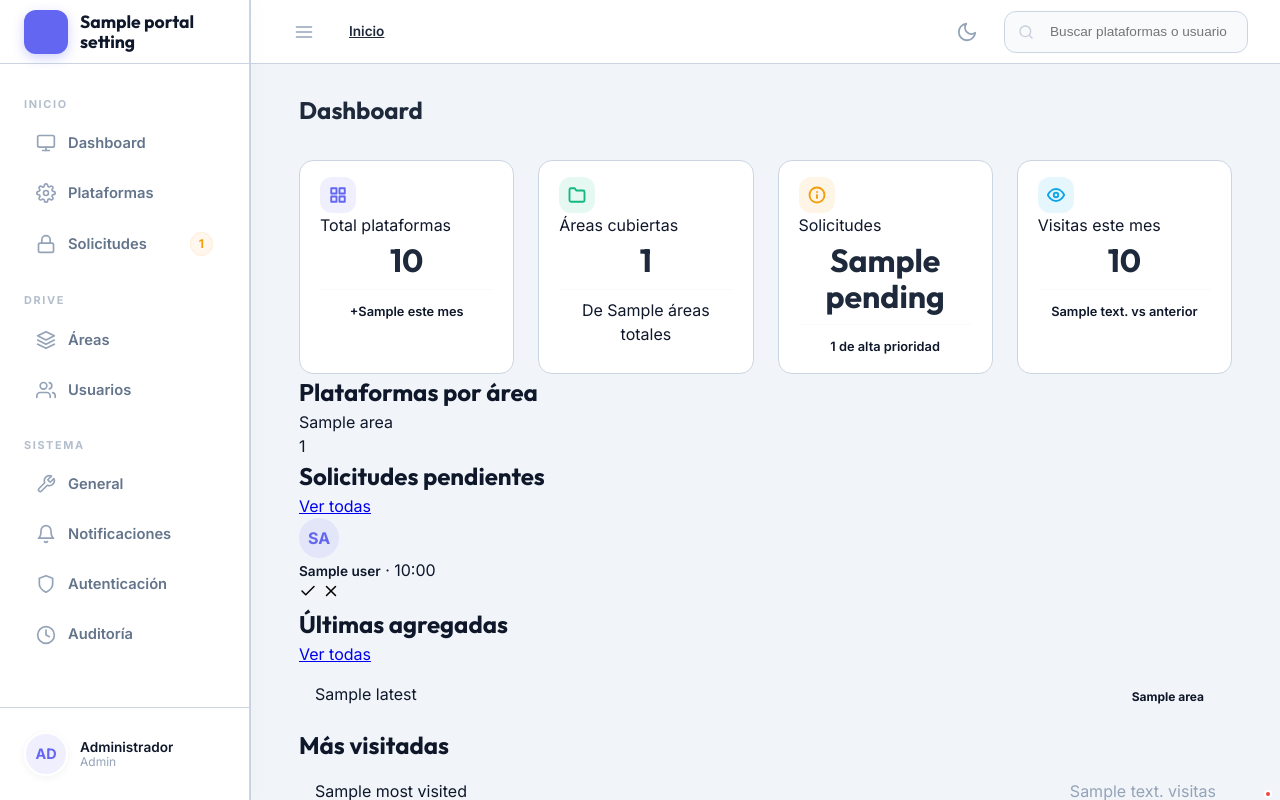
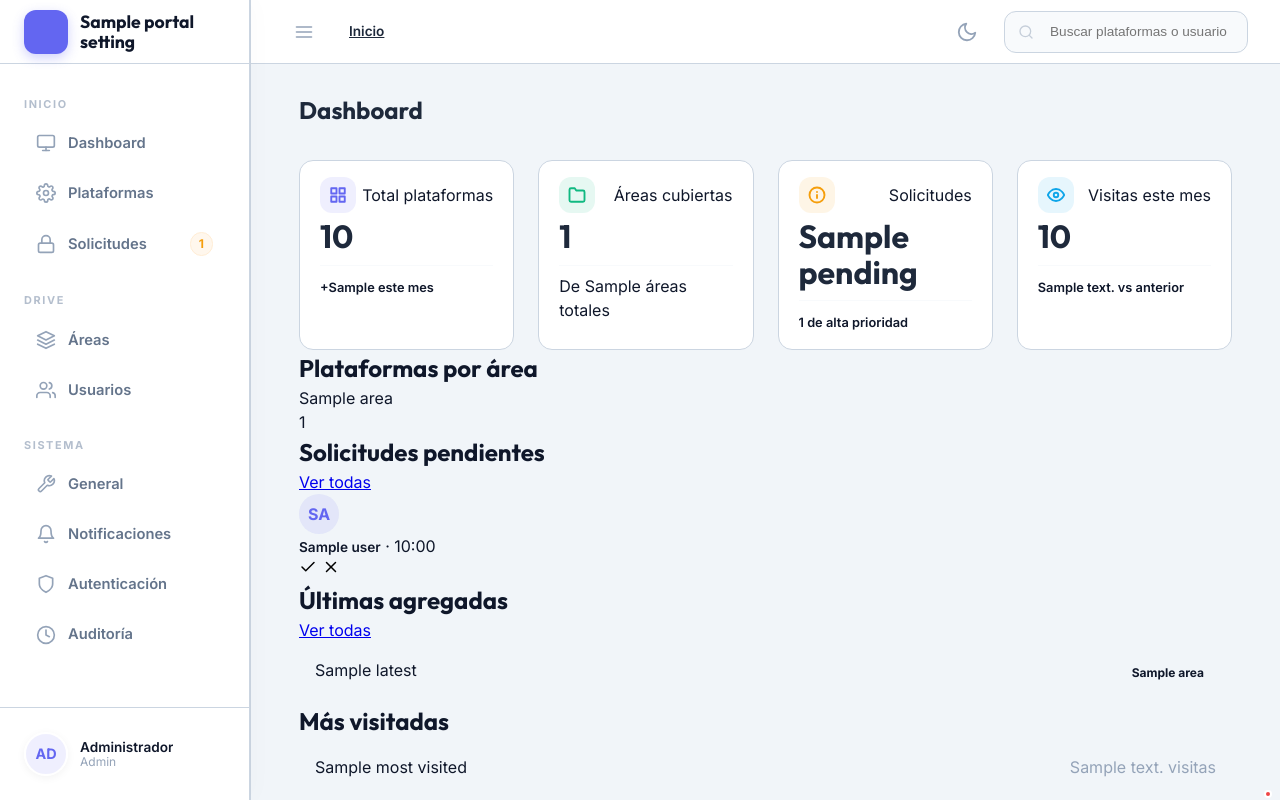
Before and after one commit to dtovar0/portafolio, a Flask app: template templates/admin.html in a window 1280 px wide. Run offline with Flask 3, Linux system fonts and the light colour scheme; the template is opened without the code that fills it: most values are stand-ins (such as "Sample title", 1, 10 or a date in 2020); parts of the project's set-up code (start-up, migrations or seed data) failed here and were passed over; some libraries are stand-ins or nearby versions.

Commit message:
checkpoint: Reversión de layout (texto a la izquierda)

```diff
--- a/templates/admin.html
+++ b/templates/admin.html
@@ -62,57 +62,53 @@
 <!-- Stats Widgets -->
 <div class="stats-grid">
     <div class="stat-card modern">
-        <div class="grid grid-cols-[36px_1fr_36px] items-center mb-4">
+        <div class="stat-header d-flex align-items-center gap-3 mb-4">
             <div class="stat-icon-box indigo">
                 <svg width="18" height="18" viewBox="0 0 24 24" fill="none" stroke="currentColor" stroke-width="2.5" stroke-linecap="round" stroke-linejoin="round"><rect x="3" y="3" width="7" height="7"></rect><rect x="14" y="3" width="7" height="7"></rect><rect x="14" y="14" width="7" height="7"></rect><rect x="3" y="14" width="7" height="7"></rect></svg>
             </div>
-            <span class="label text-center">Total plataformas</span>
-            <div class="w-9"></div>
+            <span class="label">Total plataformas</span>
         </div>
-        <div class="value text-center">{{ total or 0 }}</div>
-        <div class="stat-footer text-center">
+        <div class="value">{{ total or 0 }}</div>
+        <div class="stat-footer">
             <span class="sub-label positive">+{{ platforms_new }} este mes</span>
         </div>
     </div>
 
     <div class="stat-card modern">
-        <div class="grid grid-cols-[36px_1fr_36px] items-center mb-4">
+        <div class="stat-header d-flex align-items-center gap-3 mb-4">
             <div class="stat-icon-box green">
                 <svg width="18" height="18" viewBox="0 0 24 24" fill="none" stroke="currentColor" stroke-width="2.5" stroke-linecap="round" stroke-linejoin="round"><path d="M22 19a2 2 0 0 1-2 2H4a2 2 0 0 1-2-2V5a2 2 0 0 1 2-2h5l2 3h9a2 2 0 0 1 2 2z"></path></svg>
             </div>
-            <span class="label text-center">Áreas cubiertas</span>
-            <div class="w-9"></div>
+            <span class="label">Áreas cubiertas</span>
         </div>
-        <div class="value text-center">{{ areas_count|length or 0 }}</div>
-        <div class="stat-footer text-center">
+        <div class="value">{{ areas_count|length or 0 }}</div>
+        <div class="stat-footer">
             <span class="sub-label">De {{ areas_goal }} áreas totales</span>
         </div>
     </div>
 
     <div class="stat-card modern">
-        <div class="grid grid-cols-[36px_1fr_36px] items-center mb-4">
+        <div class="stat-header d-flex align-items-center gap-3 mb-4">
             <div class="stat-icon-box orange">
                 <svg width="18" height="18" viewBox="0 0 24 24" fill="none" stroke="currentColor" stroke-width="2.5" stroke-linecap="round" stroke-linejoin="round"><circle cx="12" cy="12" r="10"></circle><line x1="12" y1="16" x2="12" y2="12"></line><line x1="12" y1="8" x2="12.01" y2="8"></line></svg>
             </div>
-            <span class="label text-center">Solicitudes</span>
-            <div class="w-9"></div>
+            <span class="label">Solicitudes</span>
         </div>
-        <div class="value text-center">{{ pending or 0 }}</div>
-        <div class="stat-footer text-center">
+        <div class="value">{{ pending or 0 }}</div>
+        <div class="stat-footer">
             <span class="sub-label warning">{{ priority_count }} de alta prioridad</span>
         </div>
     </div>
 
     <div class="stat-card modern">
-        <div class="grid grid-cols-[36px_1fr_36px] items-center mb-4">
+        <div class="stat-header d-flex align-items-center gap-3 mb-4">
             <div class="stat-icon-box blue">
                 <svg width="18" height="18" viewBox="0 0 24 24" fill="none" stroke="currentColor" stroke-width="2.5" stroke-linecap="round" stroke-linejoin="round"><path d="M1 12s4-8 11-8 11 8 11 8-4 8-11 8-11-8-11-8z"></path><circle cx="12" cy="12" r="3"></circle></svg>
             </div>
-            <span class="label text-center">Visitas este mes</span>
-            <div class="w-9"></div>
+            <span class="label">Visitas este mes</span>
         </div>
-        <div class="value text-center">{{ visits_total or 0 }}</div>
-        <div class="stat-footer text-center">
+        <div class="value">{{ visits_total or 0 }}</div>
+        <div class="stat-footer">
             <span class="sub-label positive">{{ visits_up }} vs anterior</span>
         </div>
     </div>
```
